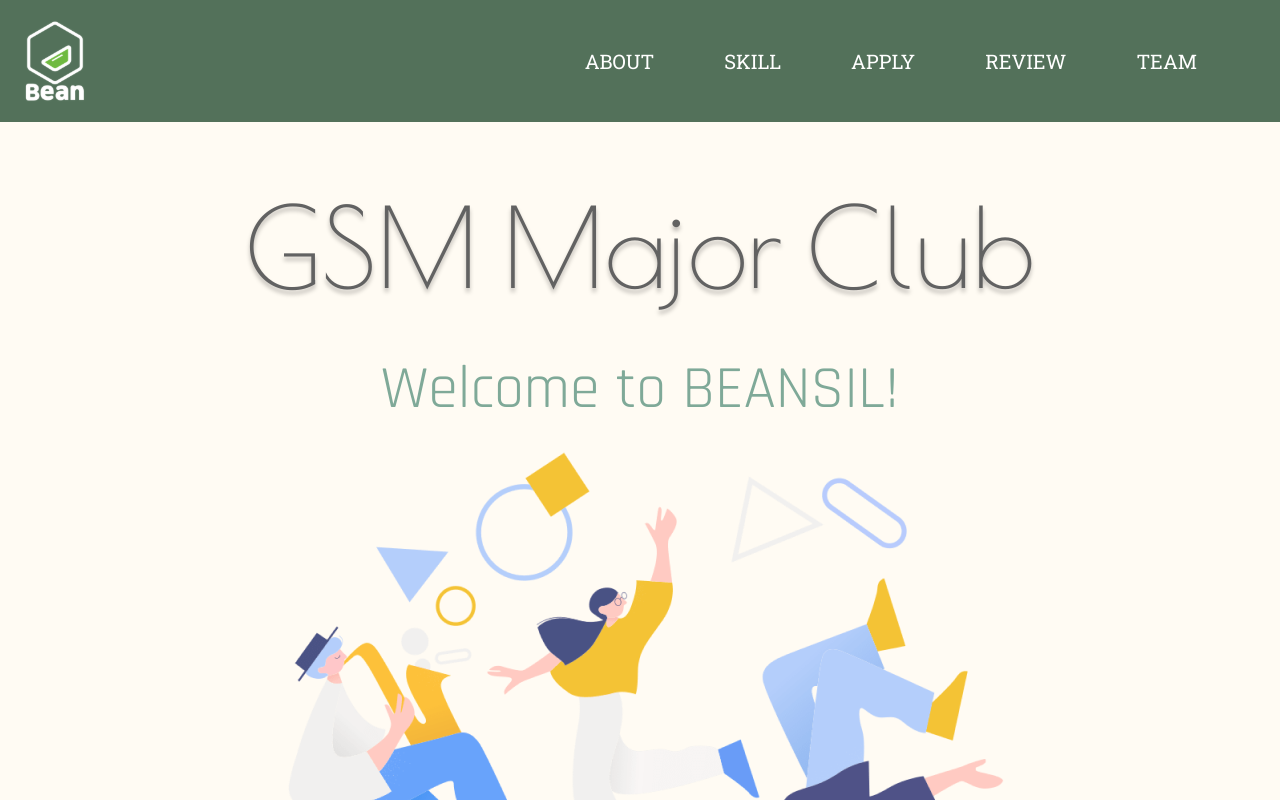
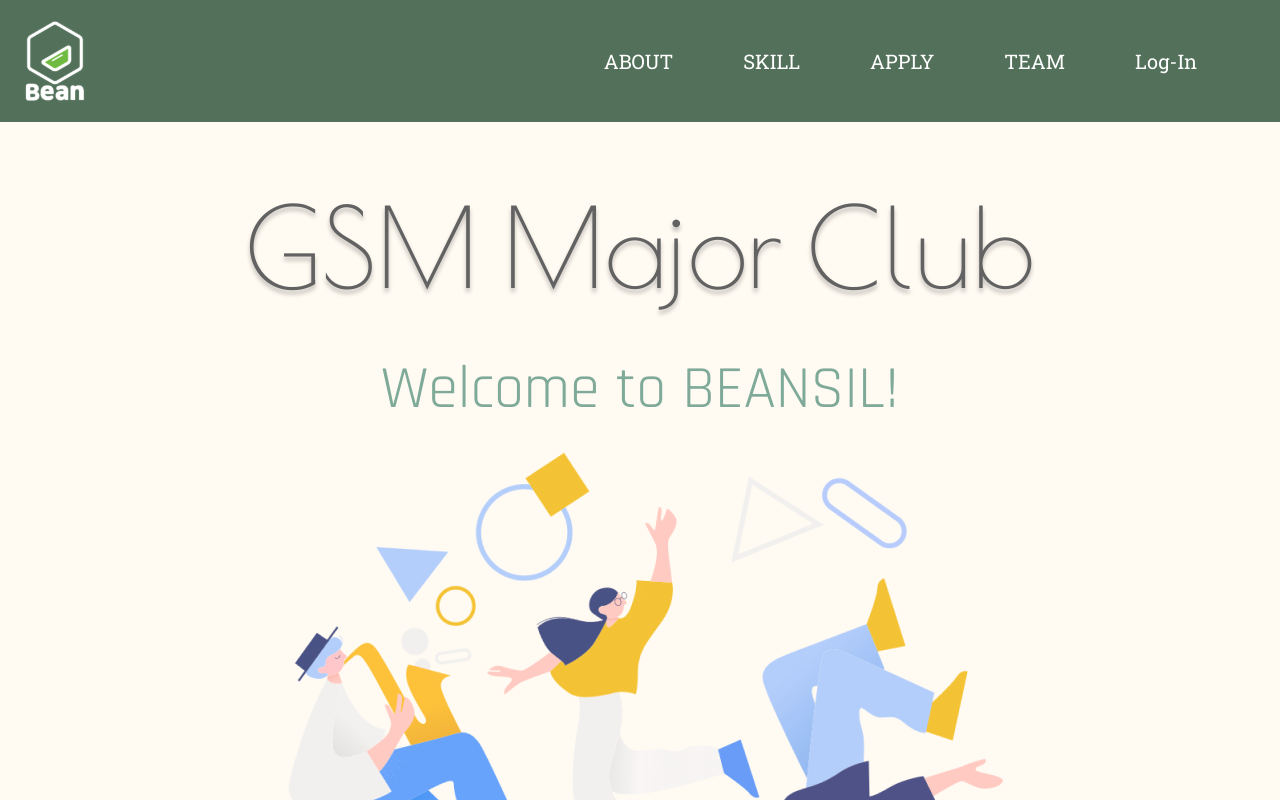
Before and after one commit to Dann1y/BeansilWeb_Client, a React (Create React App) app: page / in a window 1280 px wide. Shown: the top 800 px of the page. Built offline with nearby package versions, Linux system fonts and the light colour scheme.

Commit message:
[UPDATE] Modify Header Component

```diff
--- a/src/components/Header/Header.js
+++ b/src/components/Header/Header.js
@@ -7,13 +7,13 @@ class Header extends Component {
   render() {
     return (
       <div className="c-header">
-        <Logo />
+        <Logo onClick={"/"}/>
         <div className="c-header__wrapper">
           <span className="c-header__wrapper--menu">ABOUT</span>
           <span className="c-header__wrapper--menu">SKILL</span>
           <span className="c-header__wrapper--menu">APPLY</span>
-          <span className="c-header__wrapper--menu">REVIEW</span>
           <span className="c-header__wrapper--menu">TEAM</span>
+          <span className="c-header__wrapper--menu">Log-In</span>
         </div>
       </div>
     );
--- a/src/components/Header/Header.scss
+++ b/src/components/Header/Header.scss
@@ -30,6 +30,9 @@
       line-height: 26px;
       font-weight: 300;
       cursor: pointer;
+      &:hover{
+        color: rgba(41, 187, 72, 0.8);
+      }
 
       color: #ffffff;
     }
```
